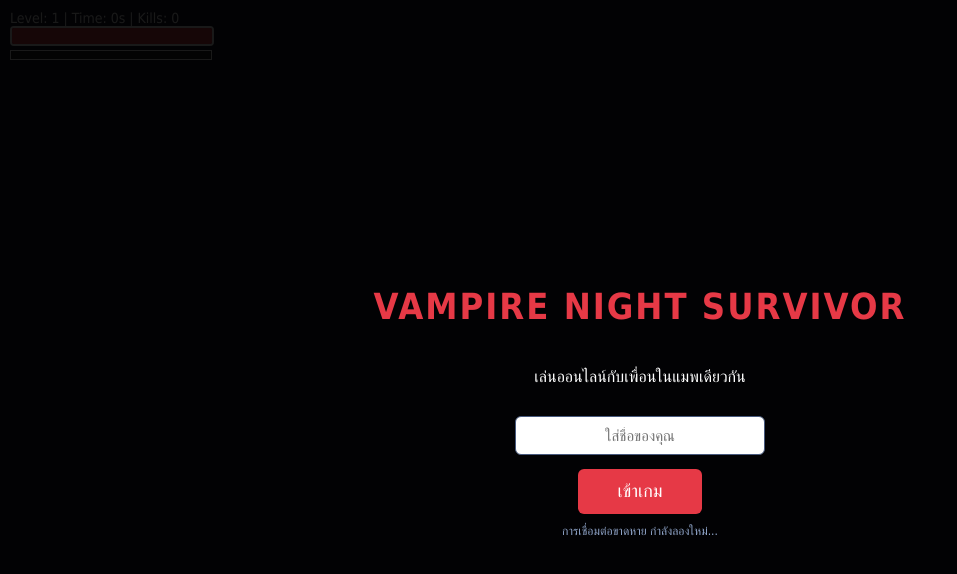
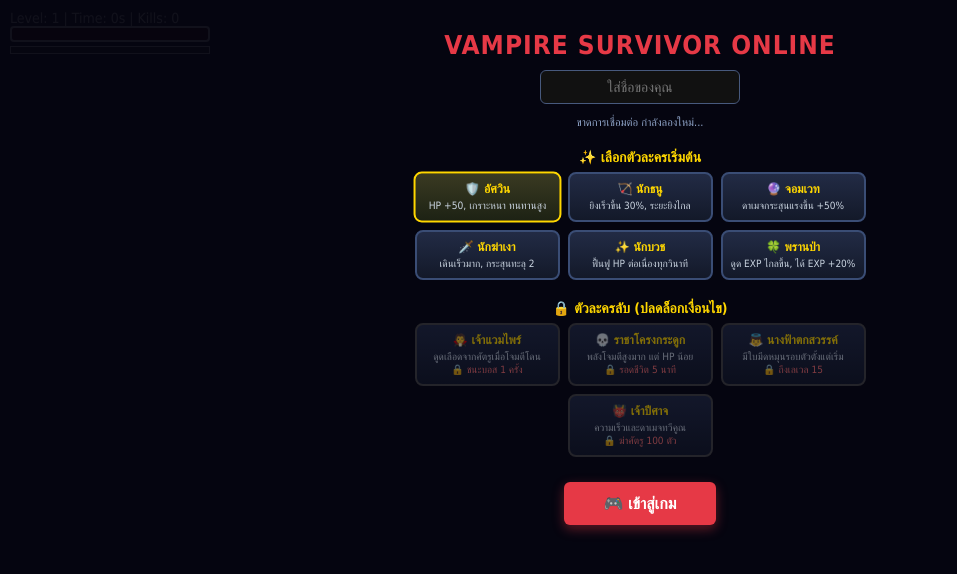
Before and after one commit to d0875554555/vampire-online, a website: page public/index.html in a window 1280 px wide. Shown: the whole page, without its empty margins (0-957 px from the left). Drawn offline with Linux system fonts and the light colour scheme.

Commit message:
index.html

```diff
--- a/public/index.html
+++ b/public/index.html
@@ -5,31 +5,40 @@
 <meta name="viewport" content="width=device-width,initial-scale=1,maximum-scale=1,user-scalable=no">
 <title>Vampire Night Survivor - Online</title>
 <style>
-*{touch-action:none}
+*{touch-action:none;box-sizing:border-box}
 body{margin:0;overflow:hidden;background:#000;font-family:Tahoma,sans-serif}
 canvas{display:block;background:#1a1a2e}
 #ui{position:fixed;top:10px;left:10px;color:#fff;font-size:14px;z-index:5}
 #hpBar{width:200px;height:16px;background:#330000;border:2px solid #fff;border-radius:4px;overflow:hidden}
-#hpFill{height:100%;background:#e63946;width:100%}
 #xpBar{width:200px;height:8px;background:#222;border:1px solid #fff;margin-top:4px;overflow:hidden}
-#xpFill{height:100%;background:#4cc9f0;width:0%}
 #playerList{position:fixed;top:10px;right:180px;color:#fff;font-size:11px;background:rgba(0,0,0,0.5);padding:6px 10px;border-radius:6px;z-index:5}
 #gameOver{position:fixed;inset:0;display:none;align-items:center;justify-content:center;flex-direction:column;background:rgba(0,0,0,0.85);color:#fff;z-index:10}
 #gameOver h1{color:#e63946;font-size:40px}
 #restartBtn{margin-top:20px;padding:10px 30px;font-size:16px;background:#e63946;border:0;border-radius:6px;color:#fff;cursor:pointer}
-#startScreen{position:fixed;inset:0;display:flex;align-items:center;justify-content:center;flex-direction:column;background:rgba(0,0,0,0.9);color:#fff;z-index:11;text-align:center;padding:20px}
-#startScreen h1{color:#e63946;font-size:36px;letter-spacing:2px}
-#nameInput{padding:10px 14px;font-size:15px;border-radius:6px;border:1px solid #47597d;margin-top:14px;width:220px;text-align:center}
-#startBtn{margin-top:14px;padding:12px 40px;font-size:18px;background:#e63946;border:0;border-radius:6px;color:#fff;cursor:pointer}
-#connStatus{margin-top:10px;font-size:12px;color:#8fa4c8}
+
+/* Start Screen (Scrollable for mobile) */
+#startScreen{position:fixed;inset:0;display:flex;align-items:center;justify-content:flex-start;flex-direction:column;background:rgba(5,5,15,0.95);color:#fff;z-index:11;overflow-y:auto;padding:20px 10px}
+#startScreen h1{color:#e63946;font-size:26px;letter-spacing:1px;margin:10px 0;text-align:center}
+#nameInput{padding:8px 12px;font-size:14px;border-radius:6px;border:1px solid #47597d;margin-bottom:12px;width:200px;text-align:center;background:#111;color:#fff}
+.section-title{font-size:14px;color:#ffd700;margin:10px 0 6px;font-weight:bold}
+.char-grid{display:flex;flex-wrap:wrap;gap:8px;justify-content:center;max-width:480px;margin-bottom:10px}
+.char-card{width:145px;background:linear-gradient(#222b45,#131929);border:2px solid #3a4d75;border-radius:8px;padding:8px;cursor:pointer;text-align:center;transition:all .15s}
+.char-card.selected{border-color:#ffd700;background:linear-gradient(#3a3a22,#1d2214);transform:scale(1.02)}
+.char-card.locked{opacity:0.5;cursor:not-allowed;border-color:#444}
+.char-name{font-size:12px;font-weight:bold;color:#ffd700;margin-bottom:3px}
+.char-desc{font-size:10px;color:#cbd5e1;line-height:13px}
+#startBtn{margin:15px 0 30px;padding:12px 40px;font-size:16px;font-weight:bold;background:#e63946;border:0;border-radius:6px;color:#fff;cursor:pointer;box-shadow:0 4px 12px rgba(230,57,70,0.4)}
+#connStatus{font-size:11px;color:#8fa4c8;margin-bottom:10px}
+
 #levelUpScreen{position:fixed;inset:0;display:none;align-items:center;justify-content:center;flex-direction:column;background:rgba(0,0,0,0.75);z-index:9}
 #levelUpScreen h2{color:#ffd700;font-size:28px;margin-bottom:20px;text-shadow:2px 2px #000}
 #cards{display:flex;gap:16px;flex-wrap:wrap;justify-content:center;max-width:90%}
-.card{width:160px;background:linear-gradient(#2a2a45,#1a1a2e);border:2px solid #4cc9f0;border-radius:10px;padding:14px;color:#fff;cursor:pointer;text-align:center;transition:transform .15s,border-color .15s}
+.card{width:160px;background:linear-gradient(#2a2a45,#1a1a2e);border:2px solid #4cc9f0;border-radius:10px;padding:14px;color:#fff;cursor:pointer;text-align:center;transition:transform .15s}
 .card:hover{transform:translateY(-6px) scale(1.04);border-color:#ffd700}
 .card .icon{font-size:30px}
 .card .name{font-size:13px;font-weight:bold;margin-top:8px;color:#ffd700}
 #bossAlert{position:fixed;top:20%;left:50%;transform:translate(-50%,-50%);color:#ff006e;font-size:28px;font-weight:bold;text-shadow:2px 2px #000;opacity:0;pointer-events:none;z-index:6;transition:opacity .3s;text-align:center}
+
 #joyZone{position:fixed;bottom:0;left:0;width:50%;height:100%;z-index:8;display:none}
 #joyBase{position:fixed;width:110px;height:110px;border-radius:50%;background:rgba(255,255,255,0.12);border:2px solid rgba(255,255,255,0.4);display:none;z-index:8}
 #joyThumb{position:fixed;width:50px;height:50px;border-radius:50%;background:rgba(255,255,255,0.55);border:2px solid #fff;display:none;z-index:8;margin-left:-25px;margin-top:-25px}
@@ -45,13 +54,21 @@ body.mobile #joyZone{display:block}
 </div>
 <div id="playerList"></div>
 <div id="bossAlert">⚠️ BOSS กำลังมา!</div>
+
 <div id="startScreen">
-  <h1>VAMPIRE NIGHT SURVIVOR</h1>
-  <p>เล่นออนไลน์กับเพื่อนในแมพเดียวกัน</p>
+  <h1>VAMPIRE SURVIVOR ONLINE</h1>
   <input id="nameInput" maxlength="16" placeholder="ใส่ชื่อของคุณ">
-  <button id="startBtn">เข้าเกม</button>
   <div id="connStatus">กำลังเชื่อมต่อเซิร์ฟเวอร์...</div>
+
+  <div class="section-title">✨ เลือกตัวละครเริ่มต้น</div>
+  <div class="char-grid" id="mainChars"></div>
+
+  <div class="section-title">🔒 ตัวละครลับ (ปลดล็อกเงื่อนไข)</div>
+  <div class="char-grid" id="secretChars"></div>
+
+  <button id="startBtn">🎮 เข้าสู่เกม</button>
 </div>
+
 <div id="levelUpScreen">
   <h2>⭐ เลือกสกิล ⭐</h2>
   <div id="cards"></div>
@@ -88,16 +105,47 @@ let keys={};
 window.onkeydown=e=>keys[e.key.toLowerCase()]=true;
 window.onkeyup=e=>keys[e.key.toLowerCase()]=false;
 
+const characters=[
+  {id:'knight',name:'🛡️ อัศวิน',desc:'HP +50, เกราะหนา ทนทานสูง',secret:false},
+  {id:'archer',name:'🏹 นักธนู',desc:'ยิงเร็วขึ้น 30%, ระยะยิงไกล',secret:false},
+  {id:'mage',name:'🔮 จอมเวท',desc:'ดาเมจกระสุนแรงขึ้น +50%',secret:false},
+  {id:'assassin',name:'🗡️ นักฆ่าเงา',desc:'เดินเร็วมาก, กระสุนทะลุ 2',secret:false},
+  {id:'priest',name:'✨ นักบวช',desc:'ฟื้นฟู HP ต่อเนื่องทุกวินาที',secret:false},
+  {id:'hunter',name:'🍀 พรานป่า',desc:'ดูด EXP ไกลขึ้น, ได้ EXP +20%',secret:false},
+  {id:'vampire',name:'🧛 เจ้าแวมไพร์',desc:'ดูดเลือดจากศัตรูเมื่อโจมตีโดน',secret:true,unlock:'ชนะบอส 1 ครั้ง'},
+  {id:'skeleton',name:'💀 ราชาโครงกระดูก',desc:'พลังโจมตีสูงมาก แต่ HP น้อย',secret:true,unlock:'รอดชีวิต 5 นาที'},
+  {id:'angel',name:'👼 นางฟ้าตกสวรรค์',desc:'มีใบมีดหมุนรอบตัวตั้งแต่เริ่ม',secret:true,unlock:'ถึงเลเวล 15'},
+  {id:'demon',name:'👹 เจ้าปีศาจ',desc:'ความเร็วและดาเมจทวีคูณ',secret:true,unlock:'ฆ่าศัตรู 100 ตัว'}
+];
+
+let selectedChar='knight';
+const mainCharsDiv=document.getElementById('mainChars');
+const secretCharsDiv=document.getElementById('secretChars');
+
+characters.forEach(c=>{
+  const card=document.createElement('div');
+  card.className='char-card'+(c.secret?' locked':'')+(c.id===selectedChar?' selected':'');
+  card.innerHTML=`<div class="char-name">${c.name}</div><div class="char-desc">${c.desc}${c.secret?'<br><span style="color:#f87171">🔒 '+c.unlock+'</span>':''}</div>`;
+  if(!c.secret){
+    card.onclick=()=>{
+      document.querySelectorAll('.char-card').forEach(el=>el.classList.remove('selected'));
+      card.classList.add('selected');
+      selectedChar=c.id;
+    };
+  }
+  if(c.secret) secretCharsDiv.appendChild(card);
+  else mainCharsDiv.appendChild(card);
+});
+
 let ws=null, myId=null, world={w:8000,h:8000};
 let latest={players:[],enemies:[],bullets:[],enemyBullets:[],orbs:[],elapsed:0,kills:0};
-let cam={x:0,y:0};
-let running=false;
+let cam={x:0,y:0}, running=false;
 
 function connect(){
   const proto=location.protocol==='https:'?'wss':'ws';
   ws=new WebSocket(proto+'://'+location.host);
-  ws.onopen=()=>{document.getElementById('connStatus').textContent='เชื่อมต่อสำเร็จ พร้อมเล่นแล้ว!';};
-  ws.onclose=()=>{document.getElementById('connStatus').textContent='การเชื่อมต่อขาดหาย กำลังลองใหม่...';setTimeout(connect,2000);};
+  ws.onopen=()=>{document.getElementById('connStatus').textContent='เชื่อมต่อเซิร์ฟเวอร์สำเร็จ!';};
+  ws.onclose=()=>{document.getElementById('connStatus').textContent='ขาดการเชื่อมต่อ กำลังลองใหม่...';setTimeout(connect,2000);};
   ws.onmessage=ev=>{
     const m=JSON.parse(ev.data);
     if(m.t==='joined'){myId=m.d.id;world=m.d.world;running=true;document.getElementById('startScreen').style.display='none';}
@@ -115,7 +163,7 @@ connect();
 
 document.getElementById('startBtn').onclick=()=>{
   const name=document.getElementById('nameInput').value.trim()||'Player';
-  if(ws && ws.readyState===1){ ws.send(JSON.stringify({t:'join',d:{name}})); }
+  if(ws && ws.readyState===1){ ws.send(JSON.stringify({t:'join',d:{name,char:selectedChar}})); }
 };
 document.getElementById('restartBtn').onclick=()=>{ location.reload(); };
 
@@ -137,29 +185,24 @@ function showLevelUp(options){
   document.getElementById('levelUpScreen').style.display='flex';
 }
 
-let lastInputSend=0;
-function sendInput(){
+setInterval(()=>{
+  if(running && myId){
     let dx=0,dy=0;
     if(keys['w']||keys['arrowup'])dy-=1;
     if(keys['s']||keys['arrowdown'])dy+=1;
     if(keys['a']||keys['arrowleft'])dx-=1;
     if(keys['d']||keys['arrowright'])dx+=1;
     if(joy.active){dx+=joy.dx;dy+=joy.dy;}
-  if(ws && ws.readyState===1){ ws.send(JSON.stringify({t:'input',d:{dx,dy}})); }
+    ws.send(JSON.stringify({t:'input',d:{dx,dy}}));
   }
-setInterval(()=>{ if(running && myId) sendInput(); },50);
+},50);
 
-function loop(){
-  draw();
-  requestAnimationFrame(loop);
-}
+function loop(){ draw(); requestAnimationFrame(loop); }
 requestAnimationFrame(loop);
 
 function draw(){
-  cx.fillStyle='#16162a';
-  cx.fillRect(0,0,cv.width,cv.height);
+  cx.fillStyle='#16162a'; cx.fillRect(0,0,cv.width,cv.height);
   if(!myId)return;
-
   const me=latest.players.find(p=>p.id===myId);
   if(!me)return;
 
@@ -167,8 +210,7 @@ function draw(){
   cam.y=Math.max(0,Math.min(world.h-cv.height,me.y-cv.height/2));
 
   cx.strokeStyle='rgba(255,255,255,0.06)';
-  const gridSize=50;
-  const startX=Math.floor(cam.x/gridSize)*gridSize, startY=Math.floor(cam.y/gridSize)*gridSize;
+  const gridSize=50, startX=Math.floor(cam.x/gridSize)*gridSize, startY=Math.floor(cam.y/gridSize)*gridSize;
   for(let x=startX;x<cam.x+cv.width+gridSize;x+=gridSize){const sx=x-cam.x;cx.beginPath();cx.moveTo(sx,0);cx.lineTo(sx,cv.height);cx.stroke();}
   for(let y=startY;y<cam.y+cv.height+gridSize;y+=gridSize){const sy=y-cam.y;cx.beginPath();cx.moveTo(0,sy);cx.lineTo(cv.width,sy);cx.stroke();}
 
@@ -193,10 +235,8 @@ function draw(){
   }
 
   for(const e of latest.enemies){
-    cx.fillStyle=e.color;
-    cx.beginPath();cx.arc(e.x-cam.x,e.y-cam.y,e.r,0,7);cx.fill();
-    cx.fillStyle='#000';
-    cx.fillRect(e.x-e.r-cam.x,e.y-e.r-8-cam.y,e.r*2*(e.hp/e.maxHp),3);
+    cx.fillStyle=e.color; cx.beginPath();cx.arc(e.x-cam.x,e.y-cam.y,e.r,0,7);cx.fill();
+    cx.fillStyle='#000'; cx.fillRect(e.x-e.r-cam.x,e.y-e.r-8-cam.y,e.r*2*(e.hp/e.maxHp),3);
   }
 
   for(const p of latest.players){
@@ -214,15 +254,12 @@ function draw(){
   document.getElementById('hpFill').style.width=Math.max(0,me.hp/me.maxHp*100)+'%';
   document.getElementById('xpFill').style.width=Math.min(100,me.xp/me.xpNext*100)+'%';
   document.getElementById('playerList').innerHTML='ผู้เล่นออนไลน์: '+latest.players.length+'<br>'+latest.players.map(p=>p.name+' (Lv.'+p.level+')').join('<br>');
-
   drawMinimap(me);
 }
 
 function drawMinimap(me){
-  const mmW=160,mmH=160,pad=10;
-  const mx=cv.width-mmW-pad, my=pad;
-  cx.fillStyle='rgba(0,0,0,0.55)';
-  cx.fillRect(mx,my,mmW,mmH);
+  const mmW=160,mmH=160,pad=10, mx=cv.width-mmW-pad, my=pad;
+  cx.fillStyle='rgba(0,0,0,0.55)'; cx.fillRect(mx,my,mmW,mmH);
   cx.strokeStyle='#4cc9f0';cx.lineWidth=1;cx.strokeRect(mx,my,mmW,mmH);
   const sx=mmW/world.w, sy=mmH/world.h;
   for(const e of latest.enemies){
```
Lines whose indentation alone changed are shown as unchanged.
